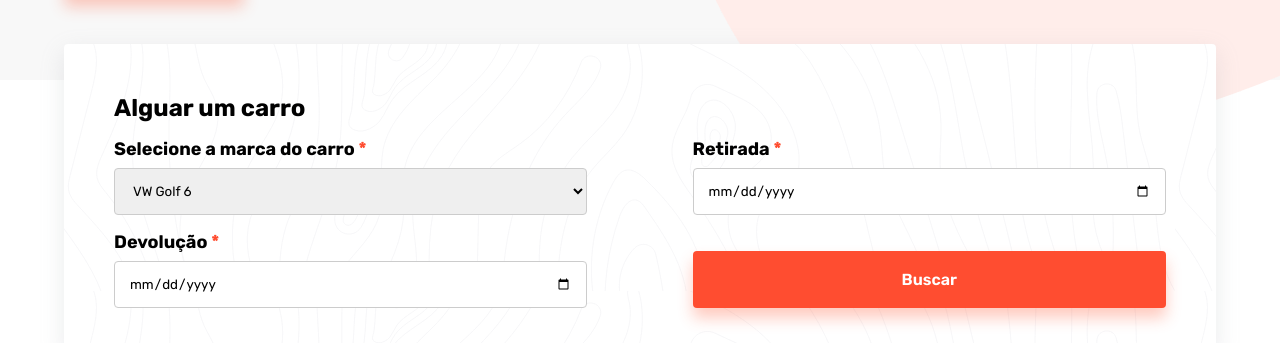
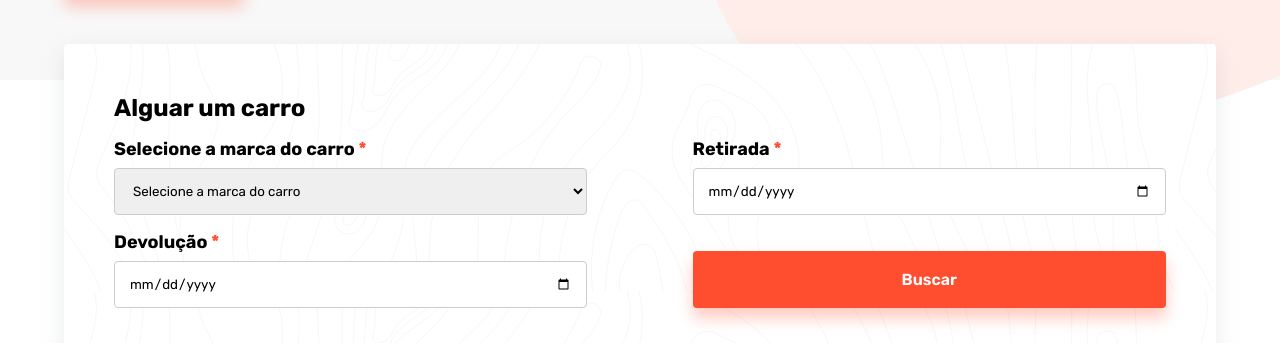
Before and after one commit to MorettiLeonardo/car-rent, a React (Create React App) app: page / in a window 1280 px wide. Shown: the part 720-1063 px from the top of the page. Built offline with nearby package versions, Linux system fonts and the light colour scheme.

Commit message:
feat: form validation

```diff
--- a/package.json
+++ b/package.json
@@ -10,13 +10,15 @@
     "@types/node": "^16.18.86",
     "@types/react": "^18.2.61",
     "@types/react-dom": "^18.2.19",
+    "formik": "^2.4.5",
     "react": "^18.2.0",
     "react-dom": "^18.2.0",
     "react-scripts": "5.0.1",
     "react-spinners": "^0.13.8",
     "styled-components": "^6.1.8",
     "typescript": "^4.9.5",
-    "web-vitals": "^2.1.4"
+    "web-vitals": "^2.1.4",
+    "yup": "^1.4.0"
   },
   "scripts": {
     "start": "react-scripts start",
--- a/src/assets/svg/path.tsx
+++ b/src/assets/svg/path.tsx
@@ -44,10 +44,11 @@ export const phone = (
     strokeWidth="2"
     strokeLinecap="round"
     strokeLinejoin="round"
-    className="tabler-icon tabler-icon-mail"
+    className="tabler-icon tabler-icon-phone-call"
   >
-    <path d="M3 7a2 2 0 0 1 2 -2h14a2 2 0 0 1 2 2v10a2 2 0 0 1 -2 2h-14a2 2 0 0 1 -2 -2v-10z"></path>
-    <path d="M3 7l9 6l9 -6"></path>
+    <path d="M5 4h4l2 5l-2.5 1.5a11 11 0 0 0 5 5l1.5 -2.5l5 2v4a2 2 0 0 1 -2 2a16 16 0 0 1 -15 -15a2 2 0 0 1 2 -2"></path>
+    <path d="M15 7a2 2 0 0 1 2 2"></path>
+    <path d="M15 3a6 6 0 0 1 6 6"></path>
   </svg>
 )
 
--- a/src/components/BookContent/index.tsx
+++ b/src/components/BookContent/index.tsx
@@ -1,16 +1,49 @@
+import { useFormik } from 'formik'
 import Button from '../Button'
 import { CAR_DATA } from '../CarData'
-import { BookContainer, Group, InputGroup } from './styles'
+import { BookContainer, FormGroup, InputGroup } from './styles'
+import * as Yup from 'yup'
 
-const BookContent = () => (
+const BookContent = () => {
+  const form = useFormik({
+    initialValues: {
+      carType: '',
+      pickUp: '',
+      pickOff: ''
+    },
+    validationSchema: Yup.object({
+      carType: Yup.string().required('O campo é obrigatório.'),
+      pickUp: Yup.string().required('O campo é obrigatório.'),
+      pickOff: Yup.string().required('O campo é obrigatório.')
+    }),
+    onSubmit: (values) => console.log(values)
+  })
+
+  const checkInputHasError = (fieldName: string) => {
+    const isTouched = fieldName in form.touched
+    const isInvalid = fieldName in form.errors
+    const hasError = isTouched && isInvalid
+
+    return hasError
+  }
+
+  return (
     <BookContainer className="container">
       <h2>Alguar um carro</h2>
-    <Group>
+      <FormGroup onSubmit={form.handleSubmit}>
         <InputGroup>
           <label htmlFor="carType">
             Selecione a marca do carro <span className="isOrange">*</span>
           </label>
-        <select>
+          <select
+            id="carType"
+            name="carType"
+            onChange={form.handleChange}
+            onBlur={form.handleBlur}
+            value={form.values.carType}
+            className={checkInputHasError('carType') ? 'error' : ''}
+          >
+            <option value="">Selecione a marca do carro</option>
             {CAR_DATA.map((item) => (
               <option key={item.name} value={item.name}>
                 {item.name}
@@ -22,17 +55,34 @@ const BookContent = () => (
           <label htmlFor="pickUp">
             Retirada <span className="isOrange">*</span>
           </label>
-        <input type="date" />
+          <input
+            id="pickUp"
+            type="date"
+            name="pickUp"
+            onChange={form.handleChange}
+            onBlur={form.handleBlur}
+            value={form.values.pickUp}
+            className={checkInputHasError('pickUp') ? 'error' : ''}
+          />
         </InputGroup>
         <InputGroup>
-        <label htmlFor="pickUp">
+          <label htmlFor="pickOff">
             Devolução <span className="isOrange">*</span>
           </label>
-        <input type="date" />
+          <input
+            id="pickOff"
+            type="date"
+            name="pickOff"
+            onChange={form.handleChange}
+            onBlur={form.handleBlur}
+            value={form.values.pickOff}
+            className={checkInputHasError('pickOff') ? 'error' : ''}
+          />
         </InputGroup>
-      <Button color="orange" text="Buscar" />
-    </Group>
+        <Button color="orange" text="Buscar" type="submit" />
+      </FormGroup>
     </BookContainer>
   )
+}
 
 export default BookContent
--- a/src/components/BookContent/styles.ts
+++ b/src/components/BookContent/styles.ts
@@ -15,7 +15,7 @@ export const BookContainer = styled.div`
   box-shadow: rgba(149, 157, 165, 0.2) 0px 8px 24px;
 `
 
-export const Group = styled.div`
+export const FormGroup = styled.form`
   display: grid;
   grid-template-columns: 1fr 1fr;
   gap: 10%;
@@ -37,6 +37,10 @@ export const InputGroup = styled.div`
     padding: 14px;
     border: 1px solid ${colors.borderColor};
     border-radius: 4px;
+
+    &.error {
+      border: 1px solid red;
+    }
   }
 
   label {
--- a/src/components/Button/index.tsx
+++ b/src/components/Button/index.tsx
@@ -4,10 +4,11 @@ type Props = {
   text: string
   color: 'black' | 'orange'
   padding?: string
+  type?: 'button' | 'submit'
 }
 
-const Button = ({ text, color, padding }: Props) => (
-  <Btn padding={padding} color={color}>
+const Button = ({ text, color, padding, type }: Props) => (
+  <Btn padding={padding} color={color} type={type}>
     {text}
   </Btn>
 )
```
Also changed, not shown: 1 other file (tests, documents, lock files or other folders). Lines whose indentation alone changed are shown as unchanged.
